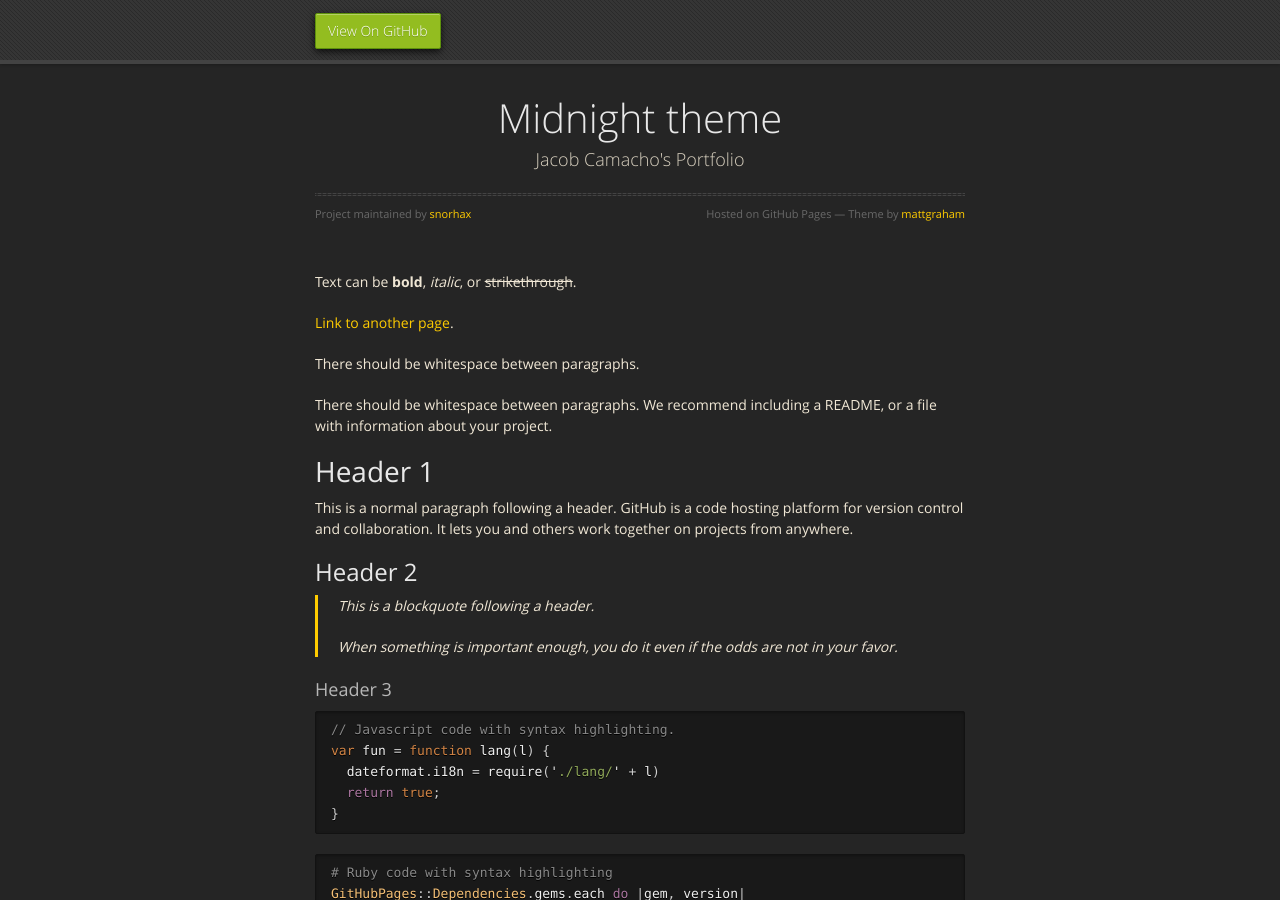
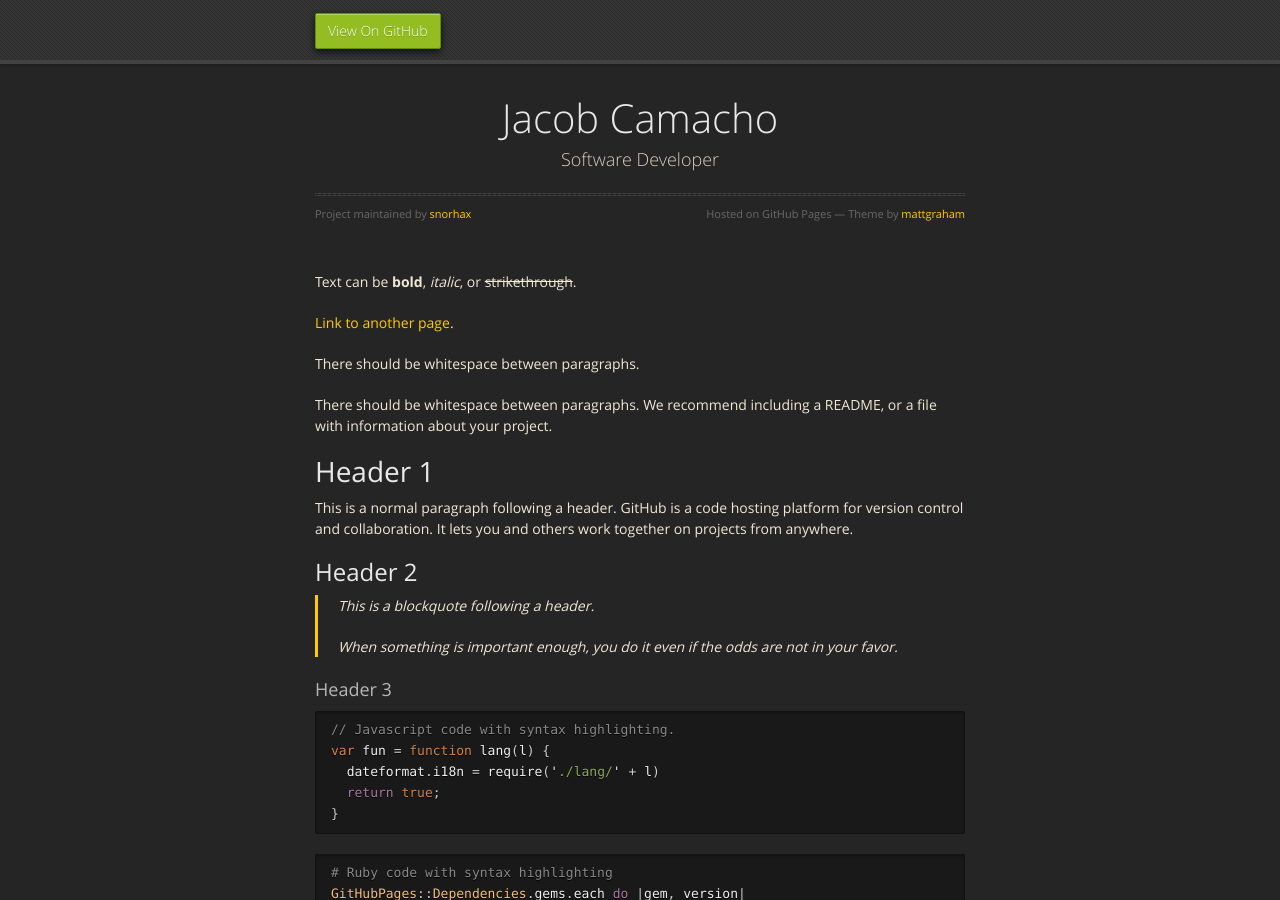
Before and after one commit to snorhax/snorhax.github.io, a Jekyll site: the page built from index.md, in a window 1280 px wide and 900 px high. Built offline with Jekyll 4.4.1, drawn with Linux system fonts in a browser that asks for light colours.

Commit message:
Initial test for config file.

```diff
--- a/_config.yml
+++ b/_config.yml
@@ -1,5 +1,5 @@
-title: Midnight theme
-description: Jacob Camacho's Portfolio
+title: Jacob Camacho
+description: Software Developer
 show_downloads: false
 google_analytics:
 theme: jekyll-theme-midnight
```
